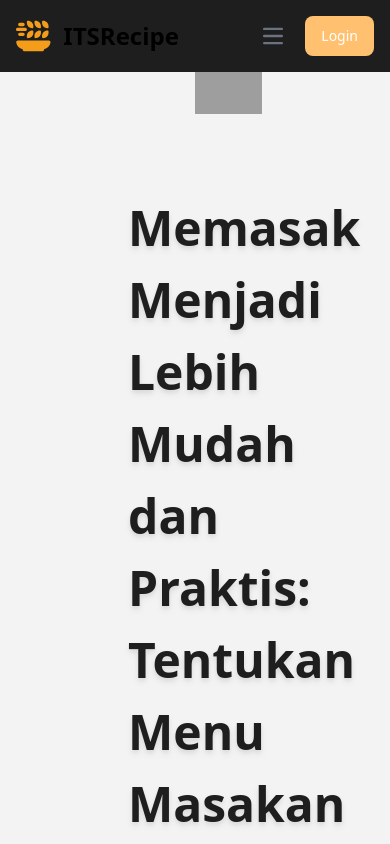
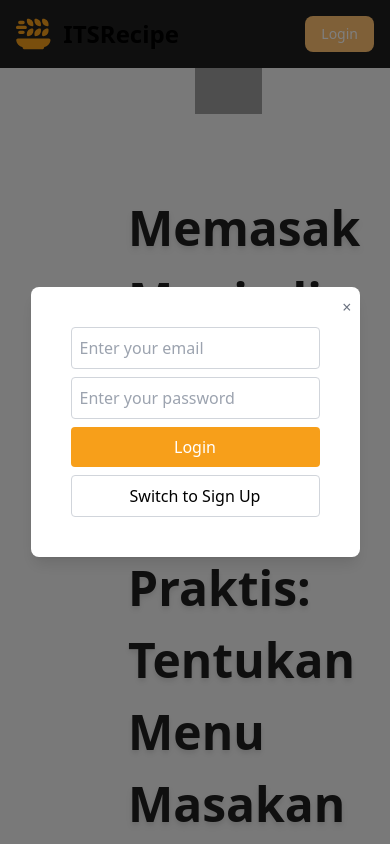
Before and after one commit to Kak-Palel/Resep-bunda-mikel, a React (Vite) app in the folder client/front-end/: page /home in a window 390 px wide. Both pictures are taken after a click on the button "Login". Shown: the top 844 px of the page. Built offline with nearby package versions, Linux system fonts and the light colour scheme; grey boxes are pictures that could not be loaded.

Commit message:
Added login feature via Firebase that will allow user to access InputRecipe.tsx page

```diff
--- /dev/null
+++ b/client/front-end/firebaseConfig.js
@@ -0,0 +1,23 @@
+import { initializeApp } from "firebase/app";
+import { getAnalytics } from "firebase/analytics";
+import { getAuth } from "firebase/auth";
+
+// TODO: Add SDKs for Firebase products that you want to use
+// https://firebase.google.com/docs/web/setup#available-libraries
+
+// Your web app's Firebase configuration
+// For Firebase JS SDK v7.20.0 and later, measurementId is optional
+const firebaseConfig = {
+  apiKey: "AIzaSyC7p_nHB8OJYKjrL6oKEFsb0gojguQHChE",
+  authDomain: "itsrecipe-d498b.firebaseapp.com",
+  projectId: "itsrecipe-d498b",
+  storageBucket: "itsrecipe-d498b.appspot.com",
+  messagingSenderId: "677928018621",
+  appId: "1:677928018621:web:768ccc6442ad898301cdd4",
+  measurementId: "G-GT83SQ0KCD"
+};
+
+// Initialize Firebase
+const app = initializeApp(firebaseConfig);
+const analytics = getAnalytics(app);
+export const auth = getAuth(app);
--- a/client/front-end/package.json
+++ b/client/front-end/package.json
@@ -14,6 +14,7 @@
     "@tsparticles/engine": "^3.5.0",
     "@tsparticles/react": "^3.0.0",
     "@tsparticles/slim": "^3.5.0",
+    "firebase": "^10.13.1",
     "react": "^18.3.1",
     "react-dom": "^18.3.1",
     "react-router-dom": "^6.26.1",
--- a/client/front-end/src/components/Navbar.tsx
+++ b/client/front-end/src/components/Navbar.tsx
@@ -1,24 +1,64 @@
+import { useState, useEffect } from 'react';
 import Logo from '../assets/logoITSRecipe.svg';
+import LoginModal from './LoginModal';
+import { getAuth, signOut } from 'firebase/auth';
 
 function Navbar() {
-  return(
+  const [showModal, setShowModal] = useState(false);
+  const [userEmail, setUserEmail] = useState('');
+
+  const auth = getAuth();
+
+  useEffect(() => {
+    const fetchUserEmail = async () => {
+      const user = auth.currentUser;
+      if (user) {
+        setUserEmail(user.email);
+      }
+    };
+    fetchUserEmail();
+  }, []);
+
+  const handleLoginSuccess = (email) => {
+    setUserEmail(email);
+    setShowModal(false);
+  };
+
+  return (
     <>
       <nav className="bg-dark fixed dark:bg-darkfixed w-full z-20 top-0 start-0">
         <div className="max-w-screen-xl flex flex-wrap items-center justify-between mx-auto p-4">
           <div className="flex items-center space-x-3 rtl:space-x-reverse">
-            <img src={Logo} className="h-8" alt="ITSRecipe Logo"></img>
-            <span className="self-center text-2xl font-semibold whitespace-nowrap dark:text-white">ITSRecipe</span>
+            <img src={Logo} className="h-8" alt="ITSRecipe Logo" />
+            <span className="self-center text-2xl font-semibold whitespace-nowrap dark:text-white">
+              ITSRecipe
+            </span>
           </div>
           <div className="flex md:order-2 space-x-3 md:space-x-0 rtl:space-x-reverse">
-            <button data-collapse-toggle="navbar-sticky" type="button" className="inline-flex items-center p-2 w-10 h-10 justify-center text-sm text-gray-500 rounded-lg md:hidden hover:bg-gray-100 focus:outline-none focus:ring-2 focus:ring-gray-200 dark:text-gray-400 dark:hover:bg-gray-700 dark:focus:ring-gray-600" aria-controls="navbar-sticky" aria-expanded="false">
-                <span className="sr-only">Open main menu</span>
-                <svg className="w-5 h-5" aria-hidden="true" xmlns="http://www.w3.org/2000/svg" fill="none" viewBox="0 0 17 14">
-                    <path stroke="currentColor" stroke-linecap="round" stroke-linejoin="round" stroke-width="2" d="M1 1h15M1 7h15M1 13h15"/>
-                </svg>
+            {userEmail ? (
+              <div className="flex items-center space-x-2">
+                <span className="text-white">{userEmail}</span>
+                <button
+                    type="button"
+                    className="text-white bg-orange hover:bg-light_orange focus:bg-light_orange font-medium rounded-lg text-sm px-4 py-2 text-center dark:bg-orange dark:hover:bg-light_orange dark:focus:bg-light_orange"
+                    onClick={() => {
+                        signOut(auth).then(() => {
+                        setUserEmail('');
+                        });
+                    }}
+                    >
+                    Logout
                 </button>
-            <button type="button" className="text-white bg-orange hover:bg-light_orange focus:bg-light_orange font-medium rounded-lg text-sm px-4 py-2 text-center dark:bg-orange dark:hover:bg-light_orange dark:focus:bg-light_orange">
+              </div>
+            ) : (
+              <button
+                type="button"
+                className="text-white bg-orange hover:bg-light_orange focus:bg-light_orange font-medium rounded-lg text-sm px-4 py-2 text-center dark:bg-orange dark:hover:bg-light_orange dark:focus:bg-light_orange"
+                onClick={() => setShowModal(true)}
+              >
                 Login
               </button>
+            )}
           </div>
           <div className="items-center justify-between hidden w-full md:flex md:w-auto md:order-1" id="navbar-sticky">
             <ul className="flex flex-col items-center p-4 md:p-0 mt-4 font-medium border rounded-lg md:space-x-8 rtl:space-x-reverse md:flex-row md:mt-0 md:border-0">
@@ -43,25 +83,25 @@ function Navbar() {
                 </a>
               </li>
             </ul>
-            {/* <div className="flex mx-12 text-gray-2 border border-gray-4 rounded-xl bg-gray-4 dark:bg-gray-2 dark:border-gray-2 dark:placeholder-gray-4 dark:text-light">
-                <div className="flex items-center ps-3 pointer-events-none">
-                    <svg className="w-4 h-4 text-gray-4 dark:text-gray-4" aria-hidden="true" xmlns="http://www.w3.org/2000/svg" fill="none" viewBox="0 0 20 20">
-                    <path stroke="currentColor" stroke-linecap="round" stroke-linejoin="round" stroke-width="2" d="m19 19-4-4m0-7A7 7 0 1 1 1 8a7 7 0 0 1 14 0Z"/>
-                    </svg>
-                    <span className="sr-only">Search icon</span>
-                </div>
-                <input
-                    type="text"
-                    id="search-navbar"
-                    className="block w-full p-2 ps-10 text-sm bg-transparent border-none rounded-none outline-none focus:ring-0"
-                    placeholder="Search..."
-                />
-            </div> */}
           </div>
         </div>
       </nav>
+
+      {showModal && (
+        <div className="fixed inset-0 bg-black bg-opacity-50 flex items-center justify-center z-50">
+          <div className="bg-white p-6 rounded-lg shadow-lg relative">
+            <button
+              onClick={() => setShowModal(false)}
+              className="absolute top-2 right-2 text-gray-500 hover:text-gray-700"
+            >
+              &times;
+            </button>
+            <LoginModal onLoginSuccess={handleLoginSuccess} />
+          </div>
+        </div>
+      )}
     </>
-    )
+  );
 }
 
-export default Navbar
+export default Navbar;
--- /dev/null
+++ b/client/front-end/src/components/loginModal.tsx
@@ -0,0 +1,57 @@
+import { useState } from 'react';
+import { signInWithEmailAndPassword, createUserWithEmailAndPassword } from 'firebase/auth';
+import { auth } from '../../firebaseConfig.js';
+
+function LoginModal({ onLoginSuccess }) {
+  const [email, setEmail] = useState('');
+  const [password, setPassword] = useState('');
+  const [isSignUp, setIsSignUp] = useState(false);
+
+  const handleLogin = async () => {
+    try {
+      if (isSignUp) {
+        await createUserWithEmailAndPassword(auth, email, password);
+        alert('Sign-up successful!');
+      } else {
+        await signInWithEmailAndPassword(auth, email, password);
+        alert('Login successful!');
+      }
+      onLoginSuccess(email); // Pass email to parent component
+    } catch (error) {
+      alert(error.message);
+    }
+  };
+
+  return (
+    <div className="p-4">
+      <input
+        type="email"
+        value={email}
+        onChange={(e) => setEmail(e.target.value)}
+        placeholder="Enter your email"
+        className="block w-full mb-2 p-2 border border-gray-300 rounded"
+      />
+      <input
+        type="password"
+        value={password}
+        onChange={(e) => setPassword(e.target.value)}
+        placeholder="Enter your password"
+        className="block w-full mb-2 p-2 border border-gray-300 rounded"
+      />
+      <button
+        onClick={handleLogin}
+        className="w-full p-2 bg-orange text-white rounded hover:bg-light_orange"
+      >
+        {isSignUp ? 'Sign Up' : 'Login'}
+      </button>
+      <button
+        onClick={() => setIsSignUp(!isSignUp)}
+        className="w-full mt-2 p-2 border border-gray-300 rounded hover:bg-gray-100"
+      >
+        {isSignUp ? 'Switch to Login' : 'Switch to Sign Up'}
+      </button>
+    </div>
+  );
+}
+
+export default LoginModal;
--- /dev/null
+++ b/client/front-end/src/hooks/useAuth.ts
@@ -0,0 +1,19 @@
+import { useEffect, useState } from 'react';
+import { auth } from '../../firebaseConfig.js';
+import { onAuthStateChanged, User } from 'firebase/auth';
+
+const useAuth = () => {
+  const [user, setUser] = useState<User | null>(null);
+
+  useEffect(() => {
+    const unsubscribe = onAuthStateChanged(auth, (user) => {
+      setUser(user);
+    });
+
+    return () => unsubscribe();
+  }, []);
+
+  return user;
+};
+
+export default useAuth;
--- a/client/front-end/src/pages/InputRecipe.tsx
+++ b/client/front-end/src/pages/InputRecipe.tsx
@@ -1,11 +1,34 @@
-import React, { useState } from 'react';
+import React, { useState, useEffect } from 'react';
 import Footer from "../components/Footer";
 import Navbar from "../components/Navbar";
+import { useNavigate } from 'react-router-dom';
+import { auth } from '../../firebaseConfig.js';
 
 const InputPage: React.FC = () => {
+  const navigate = useNavigate();
+  const [authenticated, setAuthenticated] = useState(false);
   const [ingredients, setIngredients] = useState<string[]>(['']);
   const [steps, setSteps] = useState<{ step: string; time: number }[]>([{ step: '', time: 0 }]);
   const [image, setImage] = useState<string>('https://via.placeholder.com/150'); // Store the image URL
+
+  // To check either the user is logged in or not before entering the page
+  useEffect(() => {
+    auth.onAuthStateChanged((user) => {
+      console.log('Auth state changed:', user);
+      if (user) {
+        console.log('Setting authenticated to true');
+        setAuthenticated(true);
+      } else {
+        setAuthenticated(false);
+        alert("You need to log in first to access this page.");
+        navigate('/home');
+      }
+    });
+  }, [navigate]);
+
+  if (!authenticated) {
+    return <div></div>; // or return null, or a loading indicator, etc.
+  }
 
   // Add ingredient
   const handleAddIngredient = () => setIngredients([...ingredients, '']);
```
Also changed, not shown: 1 other file (tests, documents, lock files or other folders). Lines whose indentation alone changed are shown as unchanged.
